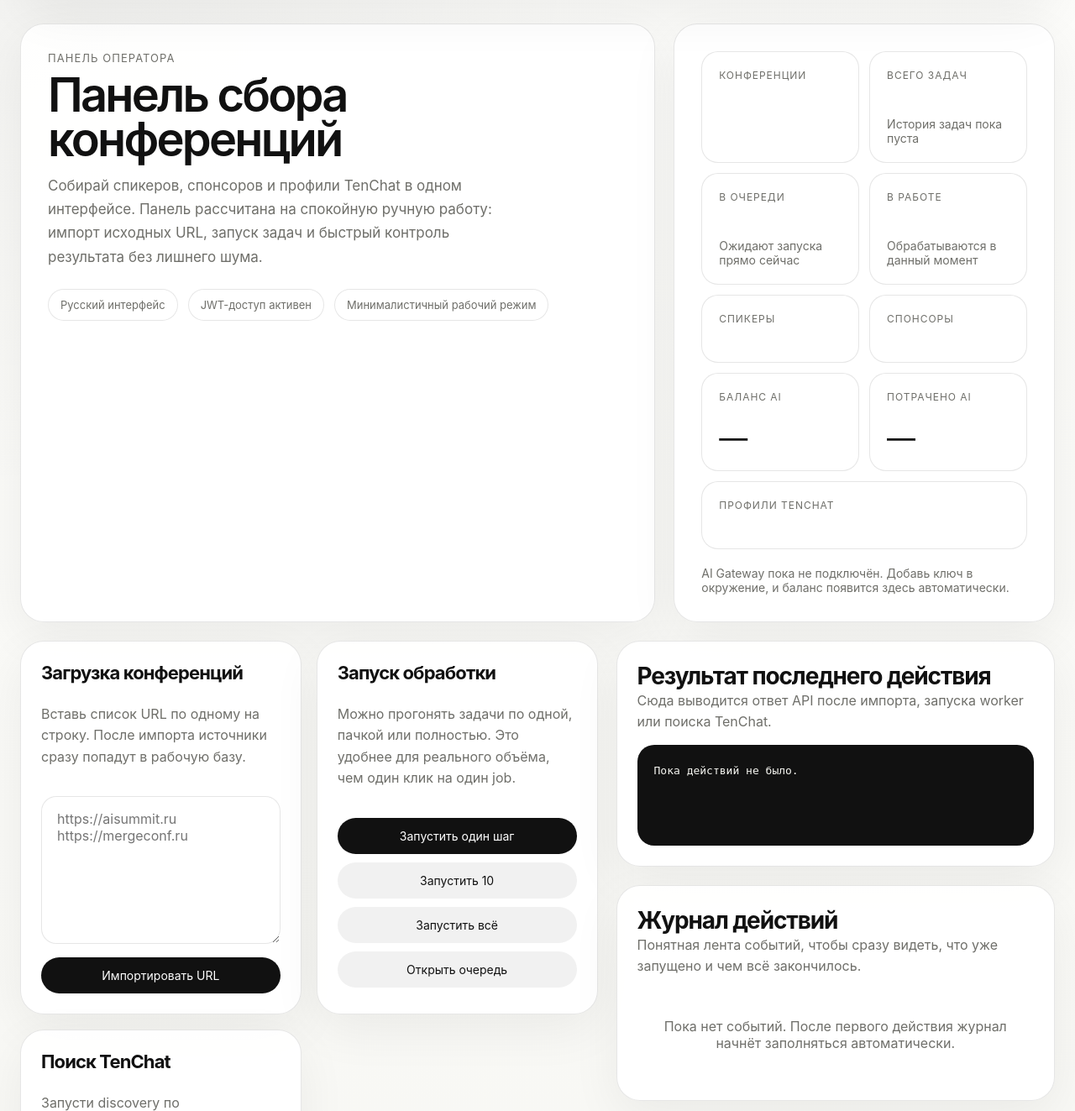
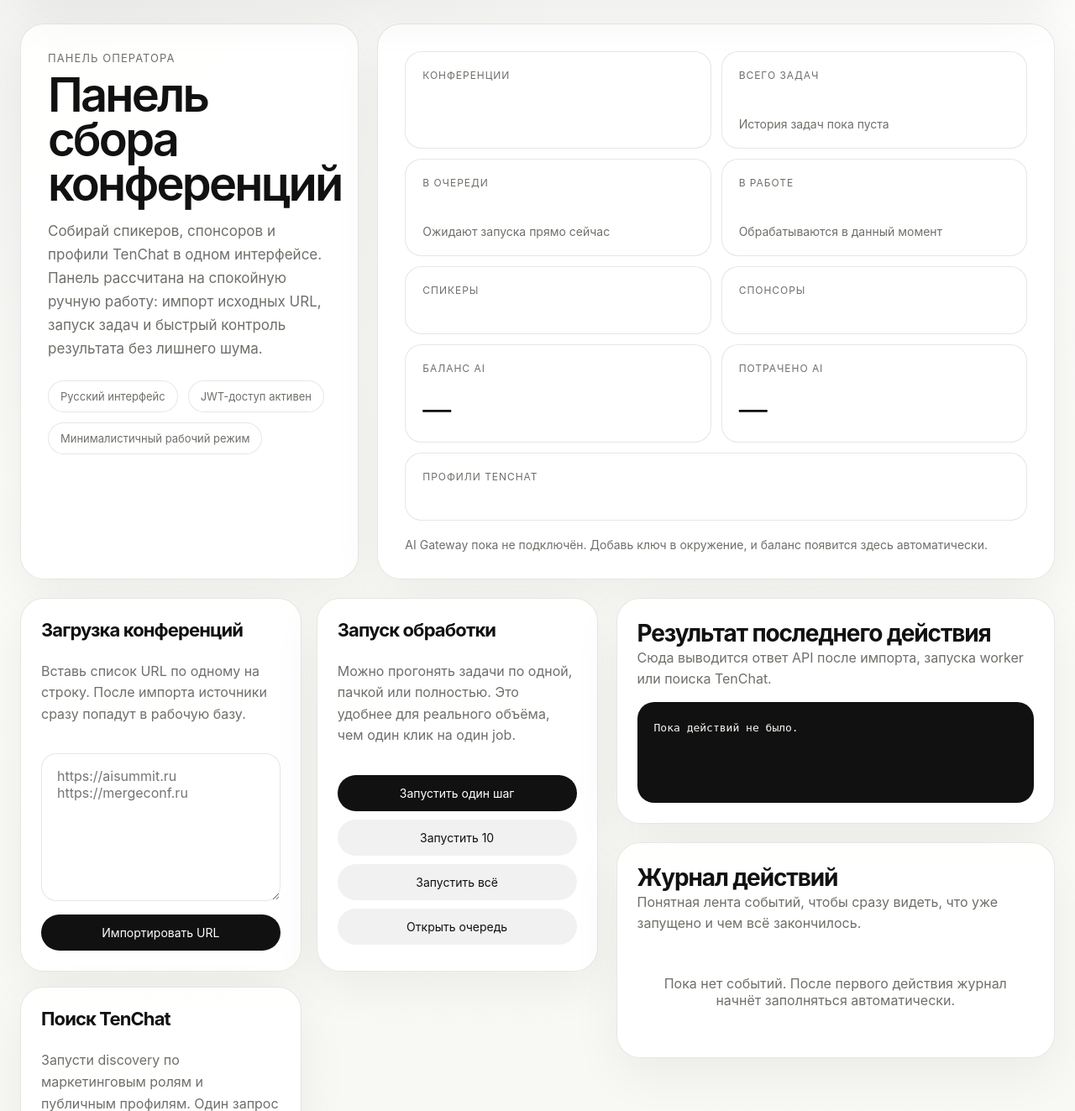
Before and after one commit to bugle-c/conference-leads-collector, a Python web app: template src/conference_leads_collector/web/templates/dashboard.html in a window 1280 px wide. Shown: the part 104-1427 px from the top of the page at 84% size. Run offline with Jinja, Linux system fonts and the light colour scheme; the template is opened without the code that fills it, so the values that code supplies are empty.

Commit message:
fix: rebalance dashboard hero layout

```diff
--- a/src/conference_leads_collector/web/templates/dashboard.html
+++ b/src/conference_leads_collector/web/templates/dashboard.html
@@ -63,6 +63,7 @@
 
     .hero {
       align-items: stretch;
+      grid-template-columns: minmax(280px, 1fr) minmax(520px, 2fr);
     }
 
     .hero-card {
@@ -187,6 +188,7 @@
     }
 
     @media (max-width: 1180px) {
+      .hero,
       .dashboard-main-grid {
         grid-template-columns: 1fr;
       }
```
Also changed, not shown: tests/test_web_app.py (+1 -0 lines).
